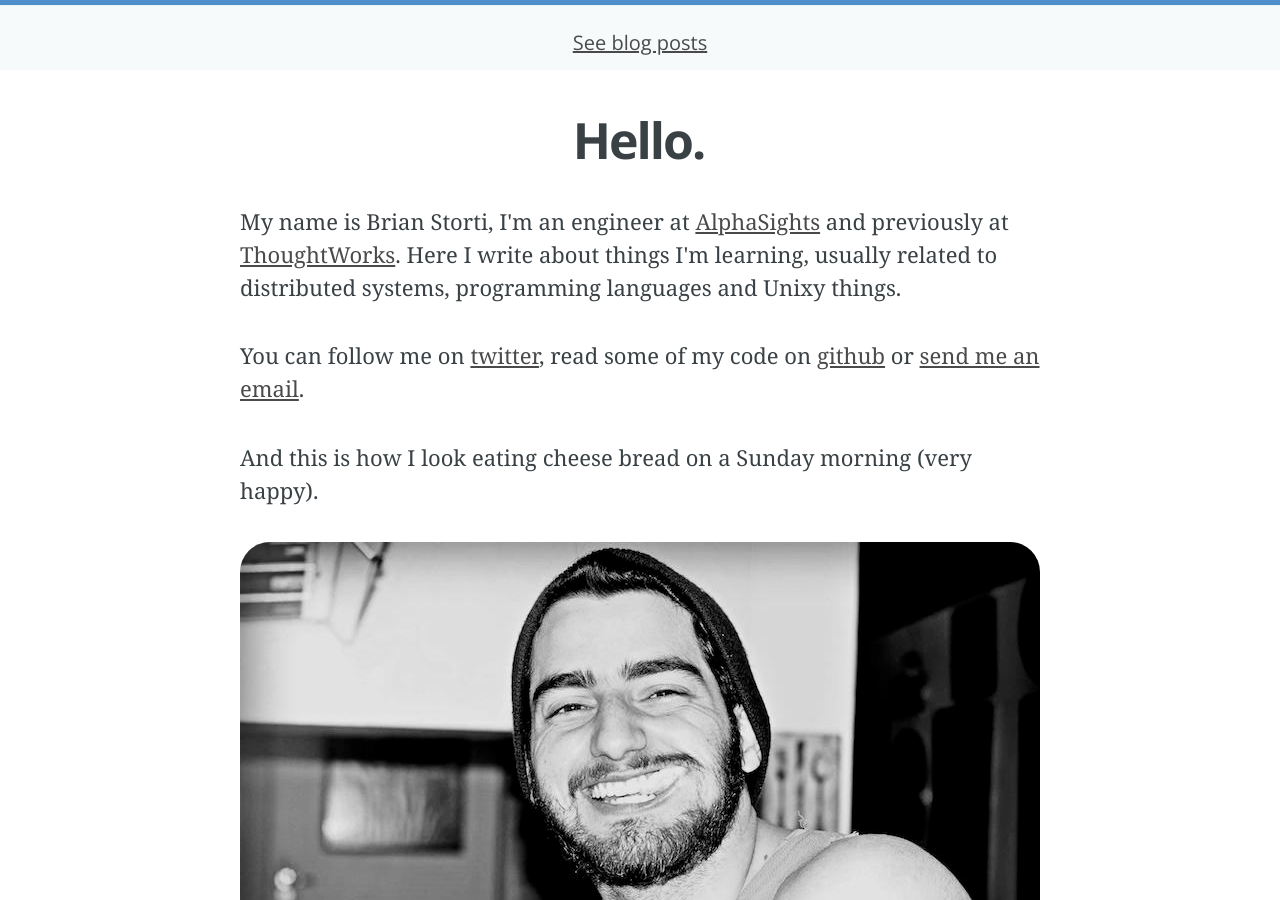
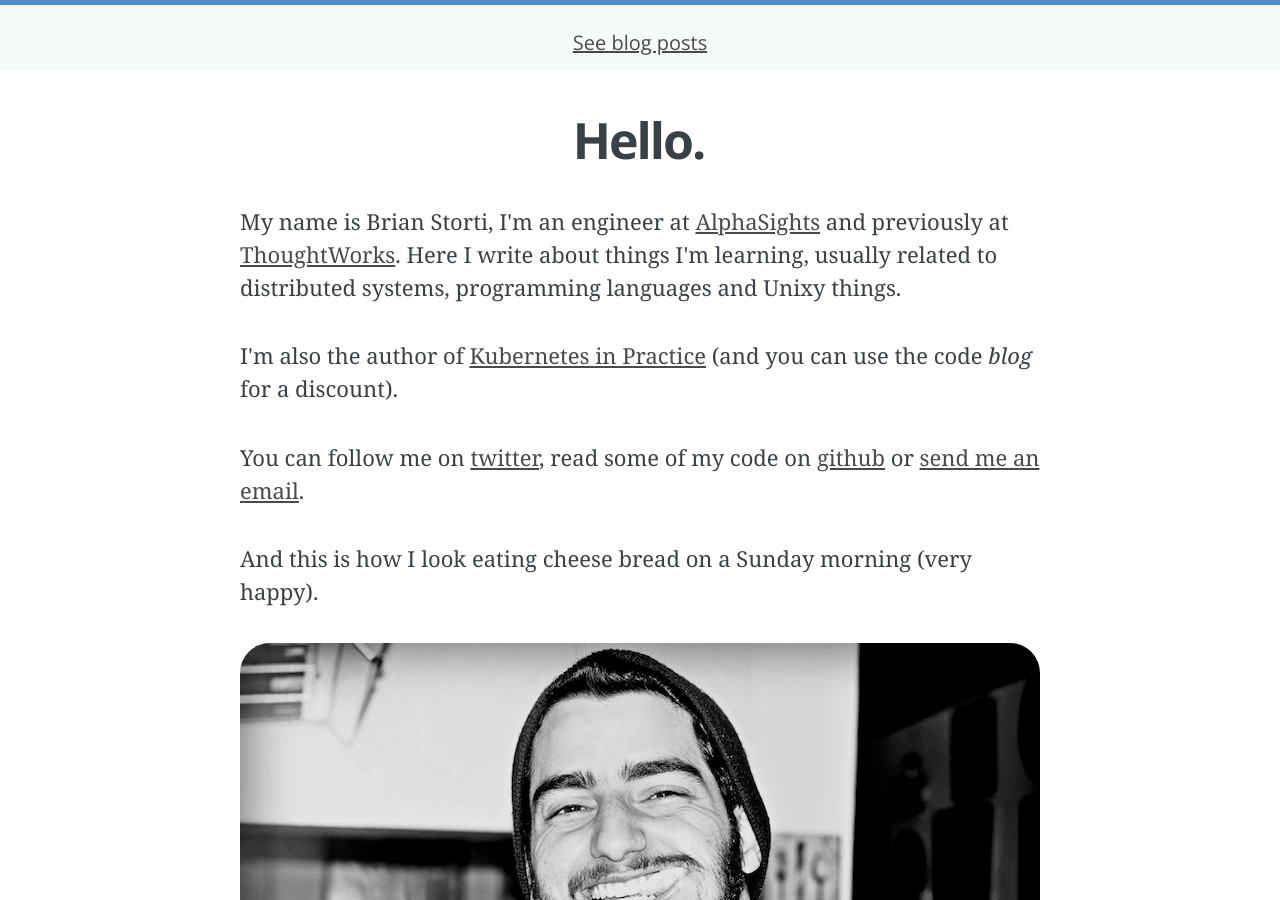
Before and after one commit to brianstorti/brianstorti.github.io, a Jekyll site: the page built from about.html, in a window 1280 px wide and 900 px high. Built offline with Jekyll 4.4.1, drawn with Linux system fonts in a browser that asks for light colours.

Commit message:
Add link to kubernetes in practice

```diff
--- a/about.html
+++ b/about.html
@@ -19,6 +19,10 @@ title: About Brian Storti
     </p>
 
     <p>
+    I'm also the author of <a href="https://kubernetesinpractice.com">Kubernetes in Practice</a> (and you can use the code <i>blog</i> for a discount).
+    </p>
+
+    <p>
       You can follow me on <a href="{{site.social.twitter}}" target="blank">twitter</a>,
       read some of my code on <a href="{{site.social.github}}" target="blank">github</a>
       or <a href="{{site.social.email}}">send me an email</a>.
```
